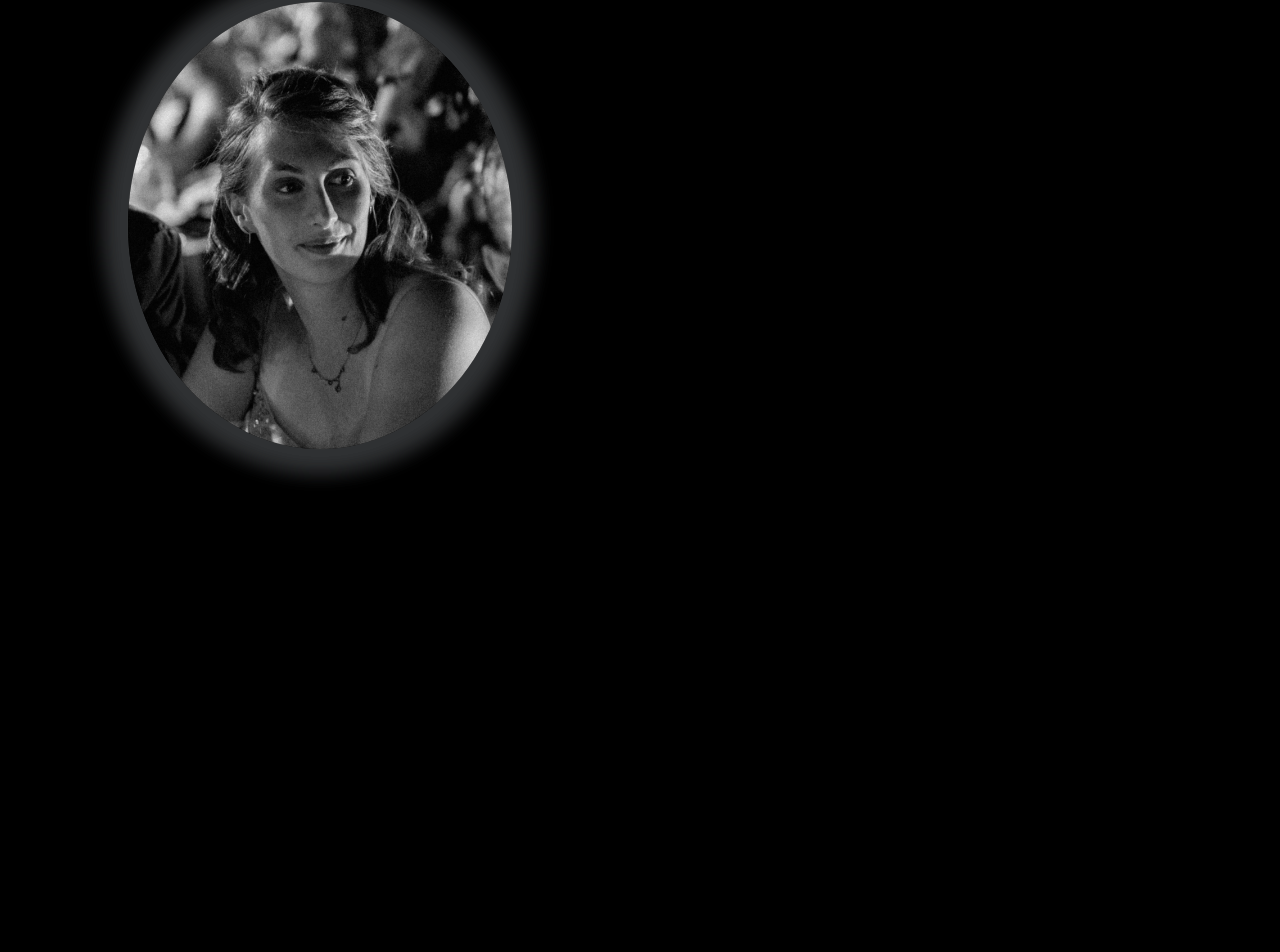
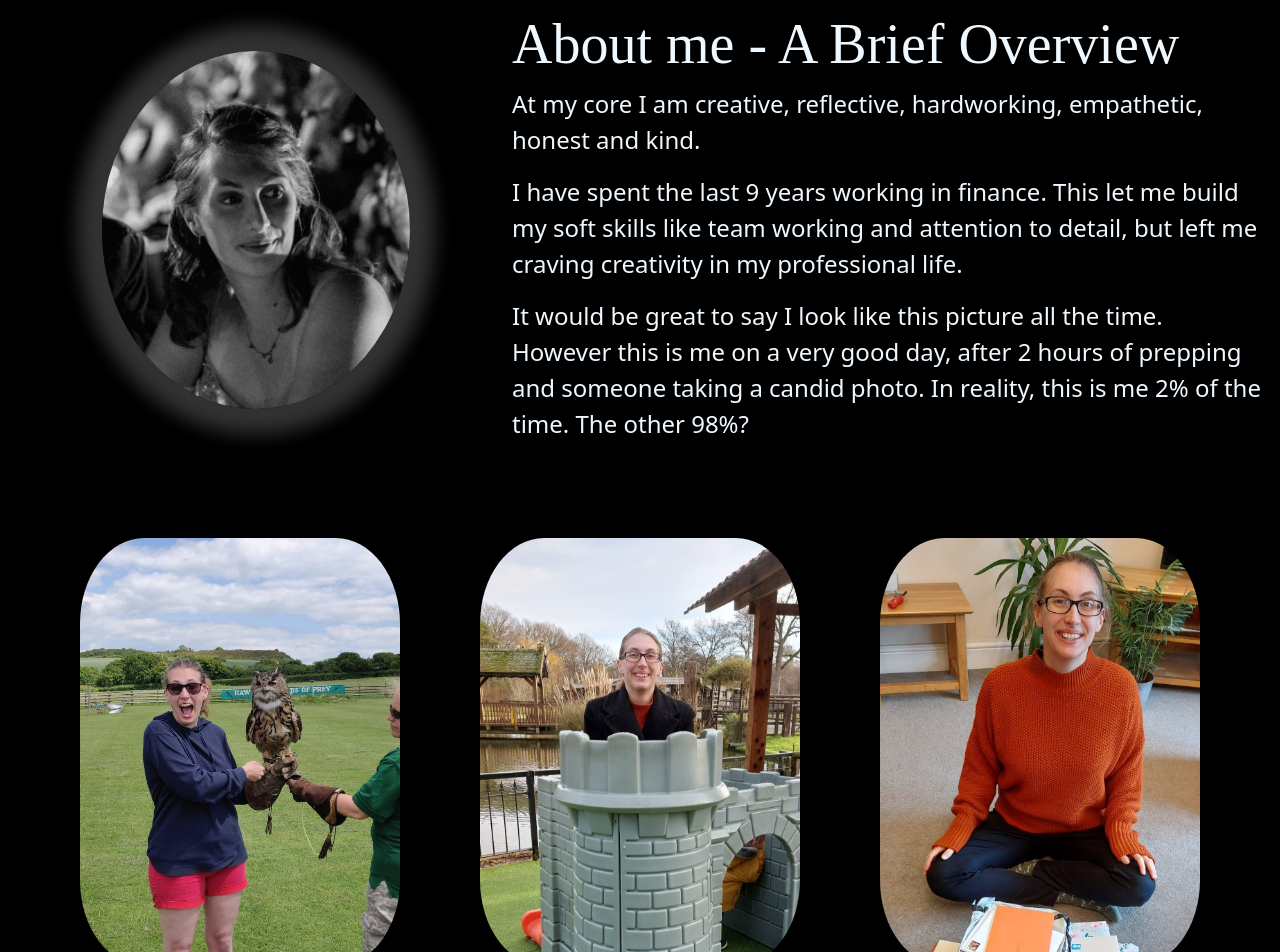
Before and after one commit to NCStorey/Portfolio, a React (Create React App) app: page /aboutme in a window 1280 px wide. Shown: the part 198-1150 px from the top of the page. Before the commit the page ends 800 px from the top, so only its background shows below. Built offline with nearby package versions, Linux system fonts and the light colour scheme; a web font is replaced by a local one.

Commit message:
addition of pictures to about me page

```diff
--- a/src/components/navbutton/navbutton.css
+++ b/src/components/navbutton/navbutton.css
@@ -5,6 +5,7 @@
     color: aliceblue;
     margin: 0.5rem;
     border-radius: 5px;
+    font-size: 1.5rem;
 
 }
 
--- a/src/pages/aboutme/aboutme.css
+++ b/src/pages/aboutme/aboutme.css
@@ -1,21 +1,45 @@
-#AboutMeFirstCont{
+.AboutMeCont{
     display: flex;
-    background-color: black
+    background-color: black;
+    width: 100%;
+    padding-top: 80px;
+}
+
+#aboutMeFirstCont{
+    align-items: center;
 }
 
 
 #profileImageAboutMeCont{
-    width: 50%;
+    width: 40%;
 }
 
 #profileImageAboutMe{
     display:block;
     margin-left: auto;
     margin-right: auto;
-    margin-top: 80px;
     width: 60%;
     border-radius: 50%;
     box-shadow:
     0px 0px 20px 25px rgba(240, 248, 255, 0.11) ,
     -0px -0px 20px 25px rgba(240, 248, 255, 0.11);
 }
+
+#IntroAboutMeCont{
+    width: 60%;
+}
+
+#aboutMePara1{
+    color: aliceblue;
+    margin-right: 1rem;
+}
+
+#aboutMeSecondCont{
+    justify-content:space-evenly;
+    padding-top: 80px;
+}
+
+.aboutMePic{
+    width:25%;
+    border-radius: 20%;
+}
--- a/src/pages/aboutme/aboutme.js
+++ b/src/pages/aboutme/aboutme.js
@@ -1,18 +1,38 @@
 import React from 'react';
 import profilePic from './charlotte-luke-hollyclarkphotography-h-905.jpg'
+import pic2 from './IMG-20220601-WA0010.jpg'
+import pic3 from './WhatsApp Image 2023-05-19 at 20.33.44.jpg'
+import pic4 from './WhatsApp Image 2023-05-19 at 20.34.56.jpg'
 import './aboutme.css'
 
 
 function AboutMe() {
   return (
     <>
-      <div id='AboutMeFirstCont'>
+      <div className='AboutMeCont' id='aboutMeFirstCont'>
+
         <div id='profileImageAboutMeCont'>
           <img src={profilePic} alt='Nathalie Storey' id='profileImageAboutMe'></img>
         </div>
-        <div>
-          <p></p>
+
+        <div id='IntroAboutMeCont'>
+          <span className='subtitle' id='aboutMeSubTitle'>About me - A Brief Overview</span>
+          <div className='text' id='aboutMePara1'>
+
+            <p>At my core I am creative, reflective, hardworking, empathetic, honest and kind.</p>
+
+            <p>I have spent the last 9 years working in finance. This let me build my soft skills like team working and attention to detail, but left me craving creativity in my professional life. </p>
+
+            <p>It would be great to say I look like this picture all the time. However this is me on a very good day, after 2 hours of prepping and someone taking a candid photo. In reality, this is me 2% of the time. The other 98%? </p>
+          </div>
         </div>
+
+      </div>
+
+      <div className='AboutMeCont' id='aboutMeSecondCont'>
+        <img src={pic2} alt='Nathalie Storey holding an owl' className='aboutMePic'></img>
+        <img src={pic3} alt='Nathalie Storey standing in a play castle' className='aboutMePic'></img>
+        <img src={pic4} alt='Nathalie Storey sitting with presents on the floor' className='aboutMePic'></img>
       </div>
     </>
   );
--- a/src/pages/home/home.css
+++ b/src/pages/home/home.css
@@ -52,16 +52,19 @@
 }
 
 
-.intro{
+#intro{
     padding: 0.5rem;
     margin:1rem;
     margin-right: 4rem;
-    color: aliceblue;
-    font-size: 1.5rem;
     background-color:rgba(240, 248, 255, 0.2);
     box-shadow:
     0px 0px 20px 25px rgba(240, 248, 255, 0.11) ,
     -0px -0px 20px 25px rgba(240, 248, 255, 0.11);
+}
+
+.text{
+    color: aliceblue;
+    font-size: 1.5rem;
 }
 
 @media only screen and (max-width: 1000px){
@@ -71,5 +74,6 @@
 
 .subtitle{
     font-family: 'Allison';
-    font-size: 3.1rem;
+    font-size: 3.5rem;
+    color: aliceblue;
 }
--- a/src/pages/home/home.js
+++ b/src/pages/home/home.js
@@ -19,7 +19,7 @@ function Home() {
             <img src={profilePic} alt='Nathalie Storey' className='profileImage'></img>
           </div>
 
-          <div className='intro'>
+          <div id='intro' className='text'>
             <p>Firstly thank you for taking the time to visit. I am new to the world of front end development and still finding my way.
             </p>
 
```
Also changed, not shown: src/pages/aboutme/WhatsApp Image 2023-05-19 at 20.33.44.jpg, src/pages/aboutme/WhatsApp Image 2023-05-19 at 20.34.56.jpg.
